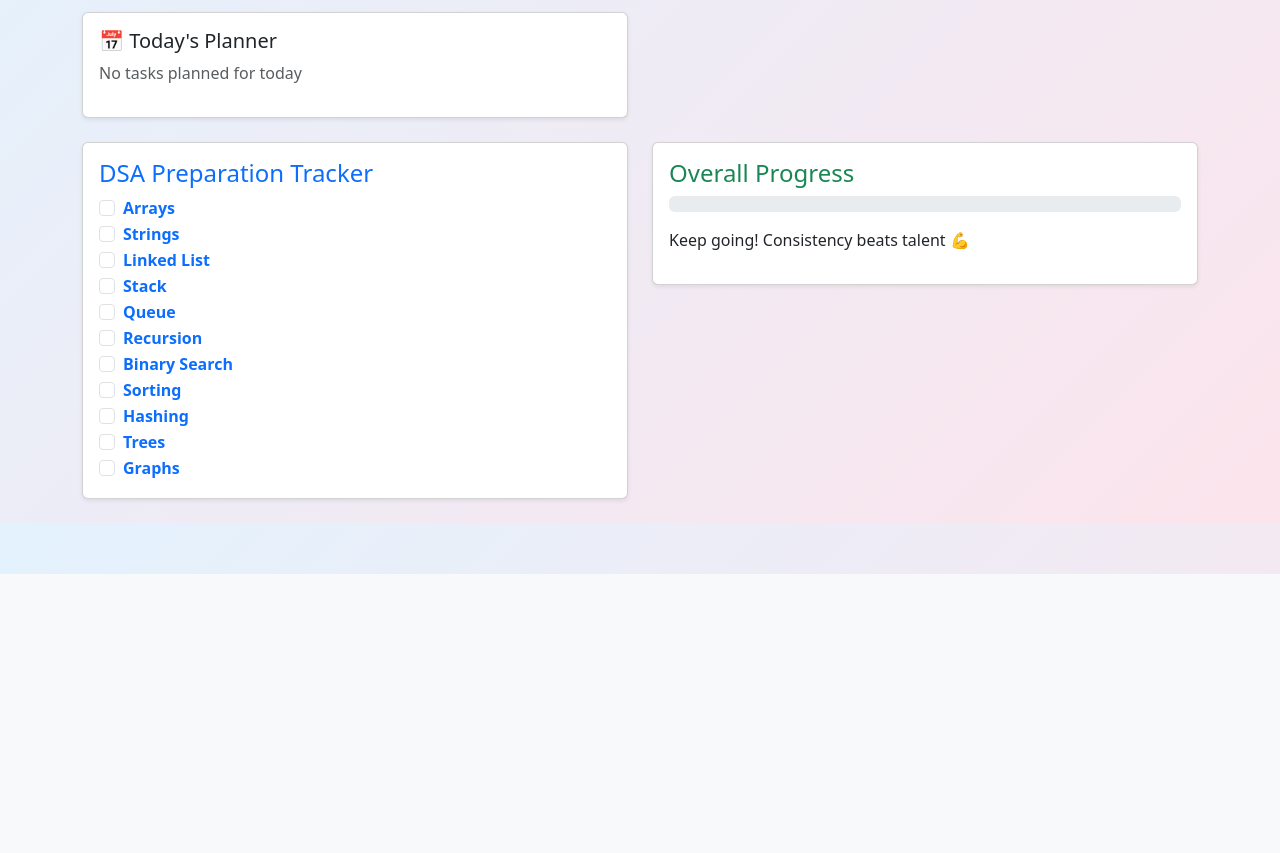
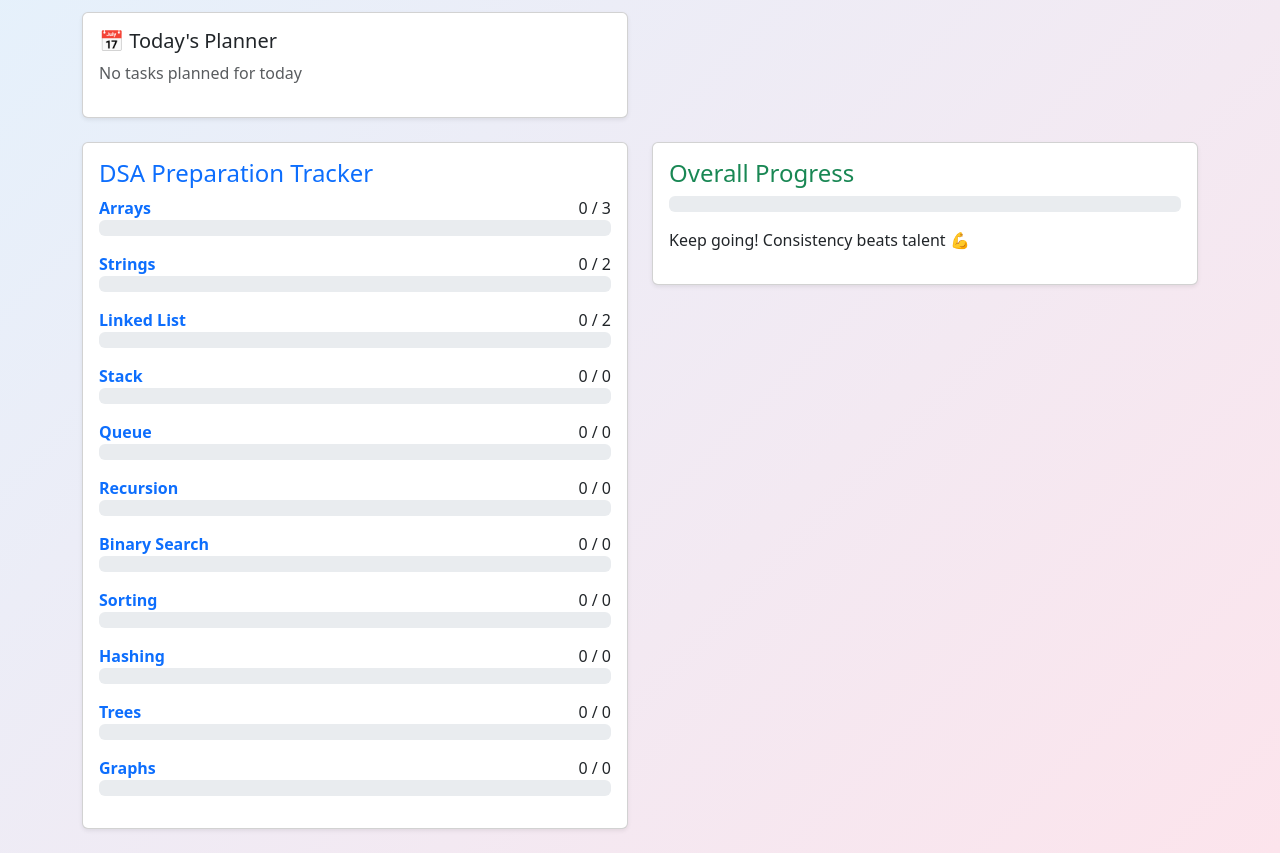
Before and after one commit to Yashaswini-M-4305/placement-preparation-platform, a Flask app: page /dashboard in a window 1280 px wide. Shown: the part 226-1079 px from the top of the page. Before the commit the page ends 800 px from the top, so only its background shows below. Run offline with Flask 3, Linux system fonts and the light colour scheme; a user stored in the database is signed in; data comes from the database, SQL or seed files in the repository; both versions use the stored data as it was after the commit.

Commit message:
correction of tracking

```diff
--- a/app.py
+++ b/app.py
@@ -208,12 +208,37 @@ def dashboard():
     ensure_topics_for_user(session["user"])
     ensure_questions_for_user(session["user"])
 
-    topics = DSATopic.query.filter_by(user_email=session["user"]).all()
+    # ---- NEW LOGIC ----
+    topics = DSA_TOPICS
 
-    total = len(topics)
-    done = len([t for t in topics if t.completed])
-    progress = int((done / total) * 100) if total else 0
+    topic_progress = []
 
+    for t in topics:
+        questions = Question.query.filter_by(
+            user_email=session["user"],
+            topic=t
+        ).all()
+
+        total = len(questions)
+        done = len([q for q in questions if q.solved])
+
+        percent = int((done / total) * 100) if total > 0 else 0
+
+        topic_progress.append({
+            "name": t,
+            "total": total,
+            "done": done,
+            "percent": percent
+        })
+
+    # Overall progress
+    all_q = Question.query.filter_by(user_email=session["user"]).all()
+    all_total = len(all_q)
+    all_done = len([q for q in all_q if q.solved])
+
+    overall_progress = int((all_done / all_total) * 100) if all_total else 0
+
+    # Planner + streak
     today = str(date.today())
     today_plans = DailyPlan.query.filter_by(
         user_email=session["user"],
@@ -222,16 +247,20 @@ def dashboard():
 
     today_done = len([p for p in today_plans if p.completed])
     today_total = len(today_plans)
+
     streak = calculate_streak(session["user"])
 
     return render_template(
         "dashboard.html",
-        topics=topics,
-        progress=progress,
+
+        topics=topic_progress,          # ← NEW STRUCTURE
+        progress=overall_progress,      # ← OVERALL %
+
         today_done=today_done,
         today_total=today_total,
         streak=streak
     )
+
 
 # ---------- Update Topic ----------
 @app.route("/topic/<topic_name>")
--- a/templates/dashboard.html
+++ b/templates/dashboard.html
@@ -5,7 +5,7 @@
 
 <h2 class="mb-4">Welcome, {{ session["user"] }} 👋</h2>
 
-<!-- 🔥 STREAK (STATIC – NO AUTO DISAPPEAR) -->
+<!-- 🔥 STREAK -->
 <div class="badge bg-warning text-dark fs-6 p-3 mb-4">
   🔥 Study Streak:
   <strong>{{ streak }}</strong>
@@ -37,33 +37,39 @@
   </div>
 </div>
 
+
 <div class="row">
 
-  <!-- ========== DSA TRACKER ========== -->
+  <!-- ========== DSA TRACKER (NEW) ========== -->
   <div class="col-md-6">
     <div class="card shadow-sm p-3 mb-4">
       <h4 class="text-primary">DSA Preparation Tracker</h4>
 
-      {% for topic in topics %}
-        <div class="form-check">
-          <input
-            class="form-check-input"
-            type="checkbox"
-            {% if topic.completed %}checked{% endif %}
-            onchange="updateTopic({{ topic.id }}, this.checked)"
-          >
+      {% for t in topics %}
 
-          <!-- ✅ FIXED LINK -->
-          <label class="form-check-label">
-            <a href="/topic/{{ topic.topic }}" class="text-decoration-none fw-semibold">
-              {{ topic.topic }}
-            </a>
-          </label>
+      <div class="mb-3">
 
+        <div class="d-flex justify-content-between">
+          <a href="/topic/{{ t.name }}" class="fw-semibold text-decoration-none">
+            {{ t.name }}
+          </a>
+
+          <span>{{ t.done }} / {{ t.total }}</span>
         </div>
+
+        <div class="progress">
+          <div class="progress-bar bg-info"
+               style="width: {{ t.percent }}%">
+            {{ t.percent }}%
+          </div>
+        </div>
+
+      </div>
+
       {% endfor %}
     </div>
   </div>
+
 
   <!-- ========== OVERALL PROGRESS ========== -->
   <div class="col-md-6">
@@ -85,23 +91,4 @@
 
 </div>
 
-<!-- ========== AJAX FOR CHECKBOX UPDATE ========== -->
-<script>
-function updateTopic(id, completed) {
-  fetch("/update-topic", {
-    method: "POST",
-    headers: {
-      "Content-Type": "application/x-www-form-urlencoded"
-    },
-    body: `id=${id}&completed=${completed}`
-  })
-  .then(res => res.json())
-  .then(data => {
-    const bar = document.getElementById("progress-bar");
-    bar.style.width = data.progress + "%";
-    bar.innerText = data.progress + "%";
-  });
-}
-</script>
-
 {% endblock %}
```
Also changed, not shown: instance/database.db.
